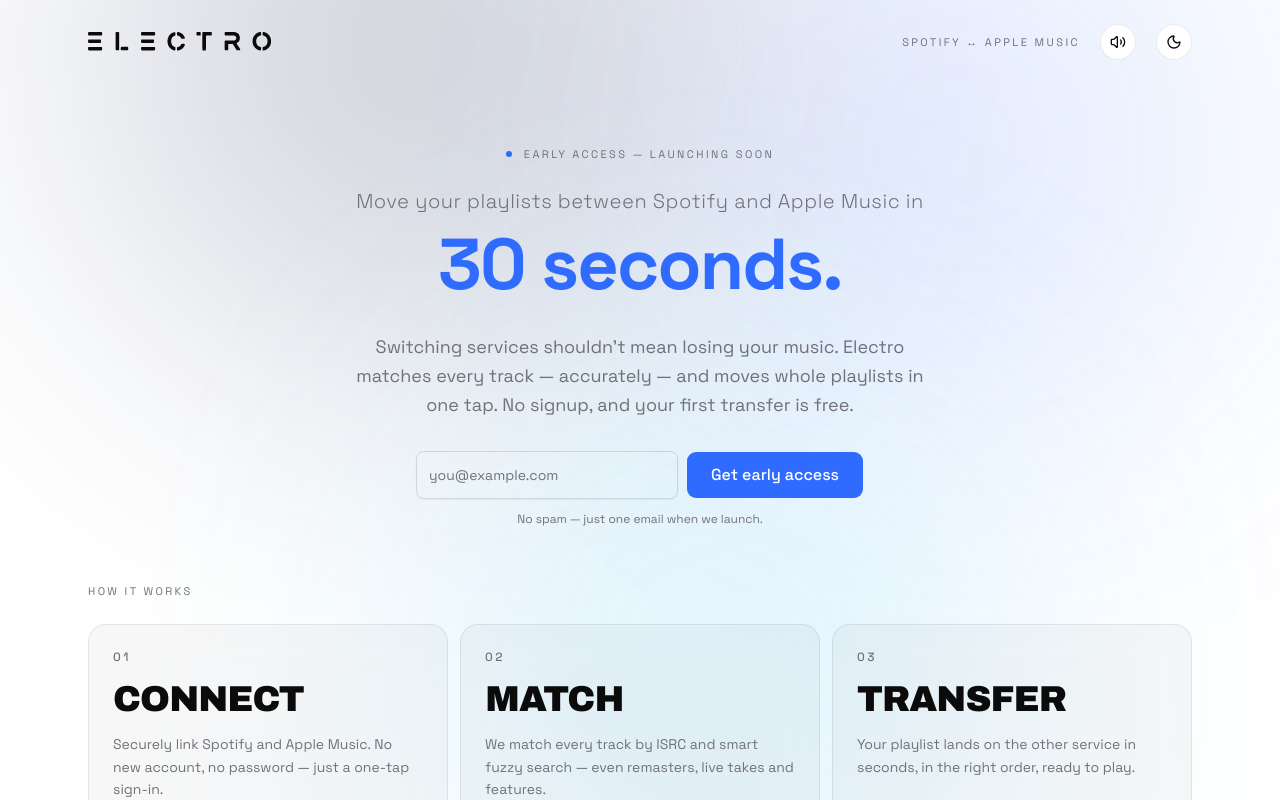
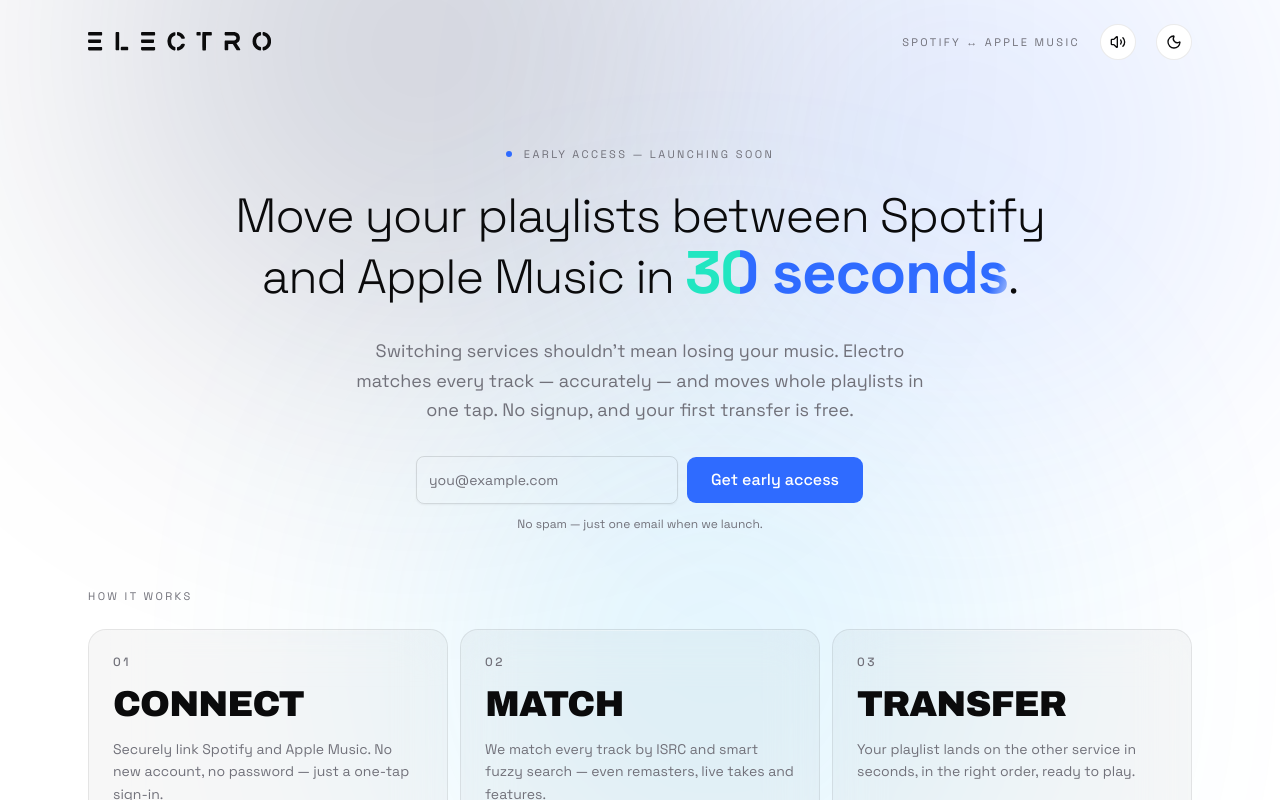
Before and after one commit to ElectroLive/electro, a Next.js app: page / in a window 1280 px wide. Shown: the top 800 px of the page. Built offline with nearby package versions, Linux system fonts and the light colour scheme.

Commit message:
Restore single-sentence hero; '30 seconds' stays bold + one size step larger inline

```diff
--- a/app/page.tsx
+++ b/app/page.tsx
@@ -84,13 +84,12 @@ export default function Home() {
             Early access — launching soon
           </span>
 
-          <h1 className="mx-auto mt-6 max-w-4xl text-balance">
-            <span className="block text-base font-light leading-snug tracking-wide text-muted-foreground sm:text-lg md:text-xl">
-              Move your playlists between Spotify and Apple Music in
+          <h1 className="mx-auto mt-6 max-w-4xl text-balance text-3xl font-light leading-[1.15] tracking-tight sm:text-4xl md:text-5xl lg:text-5xl">
+            Move your playlists between Spotify and Apple Music in{" "}
+            <span className="electro-laser-text text-4xl font-bold sm:text-5xl md:text-6xl lg:text-6xl">
+              30 seconds
             </span>
-            <span className="electro-laser-text mt-3 block text-5xl font-bold leading-none tracking-tight sm:text-6xl md:text-7xl">
-              30 seconds.
-            </span>
+            .
           </h1>
 
           <p className="mx-auto mt-8 max-w-xl text-pretty text-base leading-relaxed text-muted-foreground md:text-lg">
```
